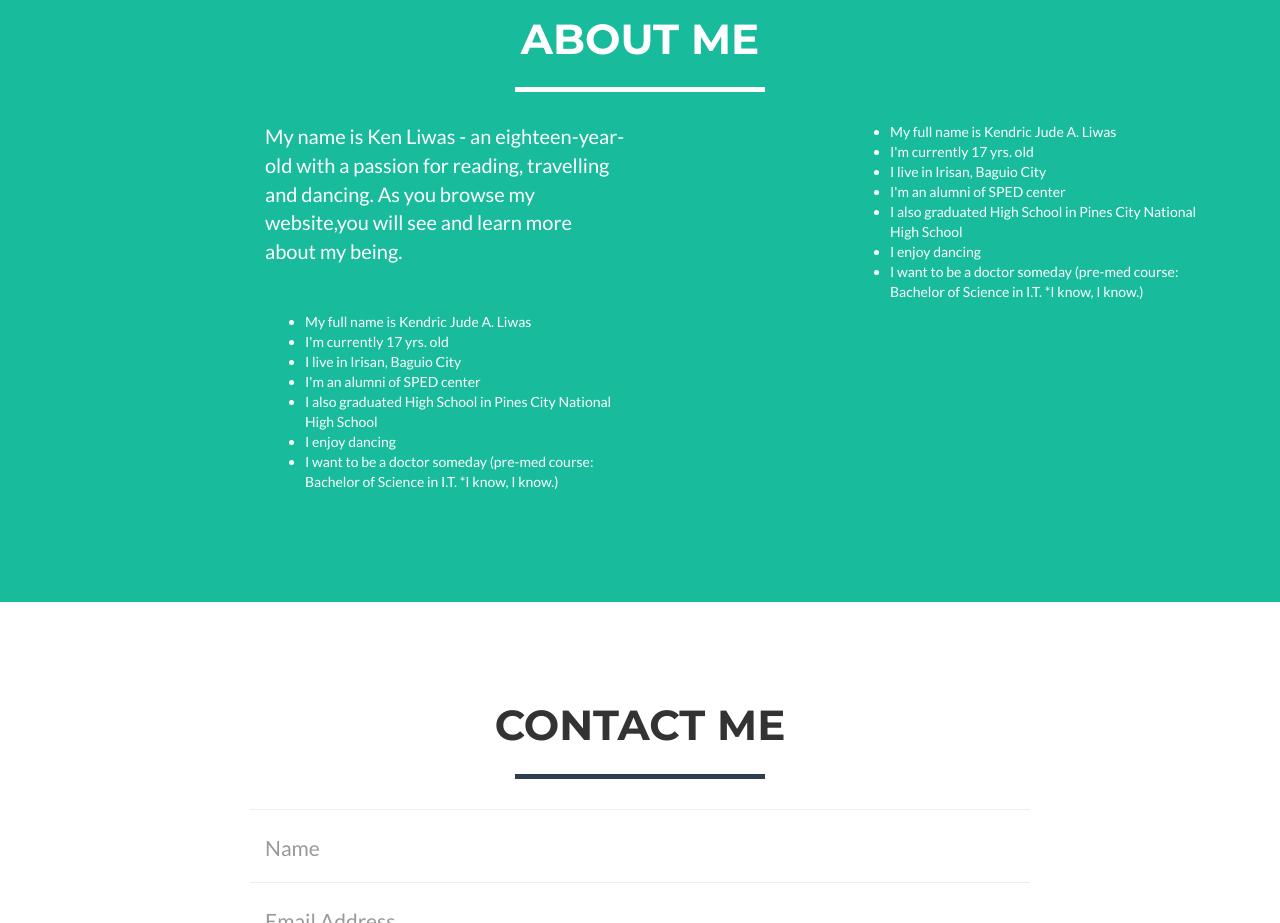
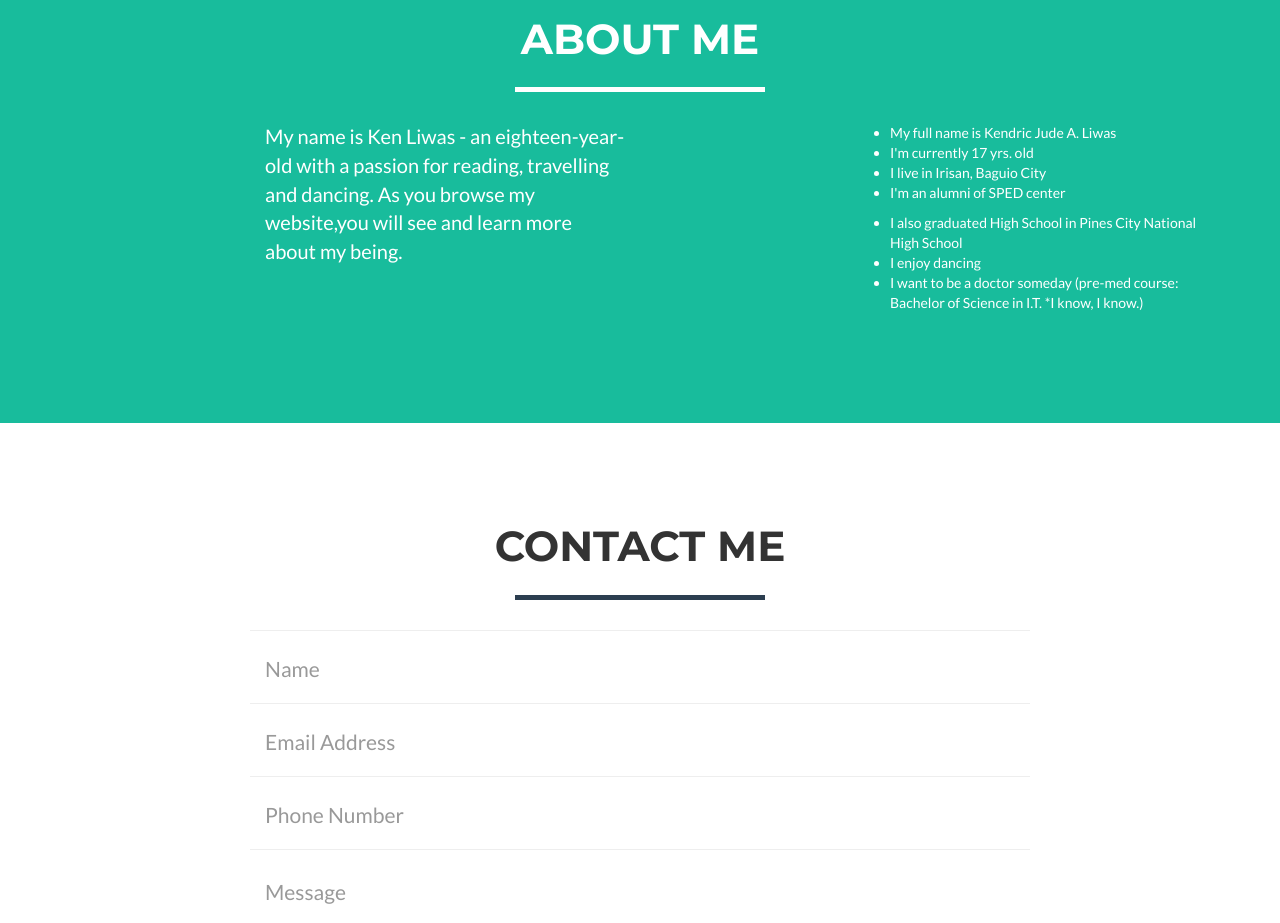
Before and after one commit to kenliwas/kenliwas.github.io, a website: page index.html in a window 1280 px wide. Shown: the part 1500-2423 px from the top of the page. Drawn offline with nearby package versions, Linux system fonts and the light colour scheme.

Commit message:
Update index.html

```diff
--- a/index.html
+++ b/index.html
@@ -130,22 +130,19 @@
                     <p>My name is Ken Liwas - an eighteen-year-old with a passion for reading, travelling and dancing. As you browse my website,you will see and learn more about my being.</p>
                 </div>
                  <div class="col-lg-4 col-lg-offset-2">
+
+                </div>
+                 <div class="col-lg-4 col-lg-offset-2">
                     <ul>
                         <li>My full name is Kendric Jude A. Liwas</li>
                         <li>I'm currently 17 yrs. old</li>
                         <li>I live in Irisan, Baguio City</li>
                         <li>I'm an alumni of SPED center</li>
-                        <li>I also graduated High School in Pines City National High School</li>
-                        <li>I enjoy dancing</li>
-                        <li>I want to be a doctor someday (pre-med course: Bachelor of Science in I.T. *I know, I know.)</li>
                     </ul>
                 </div>
                 <div class="col-lg-4 col-lg-offset-2">
                     <ul>
-                        <li>My full name is Kendric Jude A. Liwas</li>
-                        <li>I'm currently 17 yrs. old</li>
-                        <li>I live in Irisan, Baguio City</li>
-                        <li>I'm an alumni of SPED center</li>
+
                         <li>I also graduated High School in Pines City National High School</li>
                         <li>I enjoy dancing</li>
                         <li>I want to be a doctor someday (pre-med course: Bachelor of Science in I.T. *I know, I know.)</li>
```
